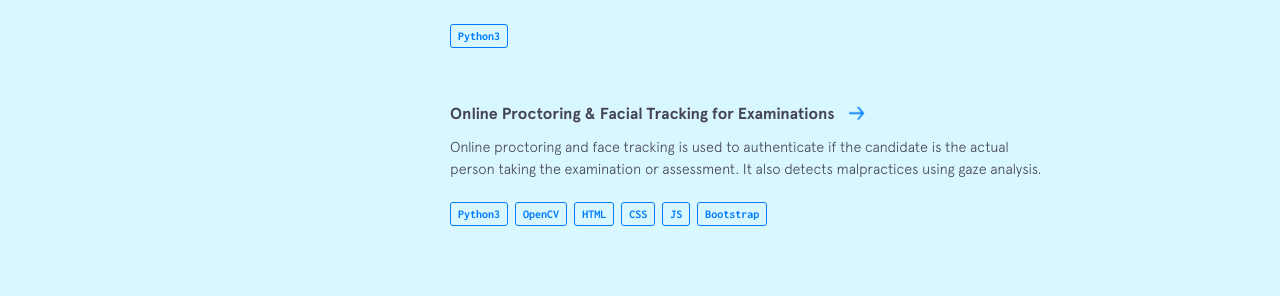
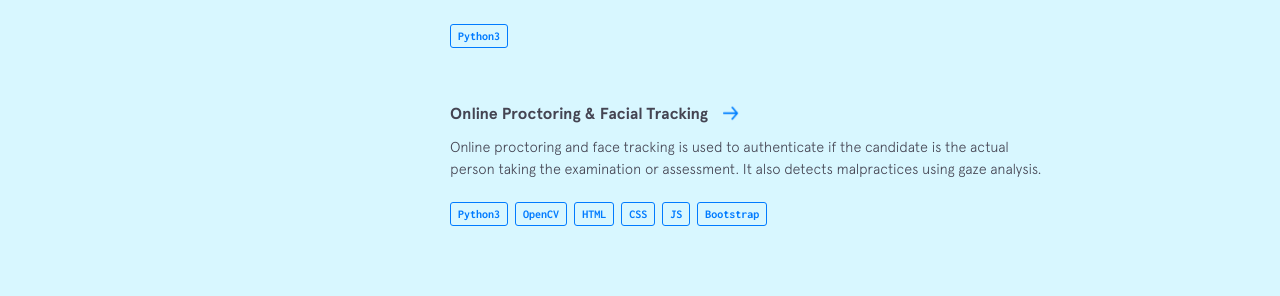
Before and after one commit to meghna-sk/meghna-sk.github.io, a Jekyll site: the page built from index.html, in a window 1280 px wide and 900 px high, scrolled down 3428 px. Shown: the part 325-621 px from the top of the window. Built offline with Jekyll 4.4.1, drawn with Linux system fonts in a browser that asks for light colours; nearby versions of some CDN libraries.

Commit message:
minor change

```diff
--- a/_data/other-projects.yml
+++ b/_data/other-projects.yml
@@ -16,7 +16,7 @@
   used:
     - thing: Python3
 
-- name: Online Proctoring & Facial Tracking for Examinations
+- name: Online Proctoring & Facial Tracking
   url: https://github.com/meghna-sk/Online-Proctoring-and-Facial-Tracking-
   code: https://github.com/meghna-sk/Online-Proctoring-and-Facial-Tracking-
   description:  Online proctoring and face tracking is used to authenticate if the candidate is the actual person taking the examination or assessment. It also detects malpractices using gaze analysis.
```
